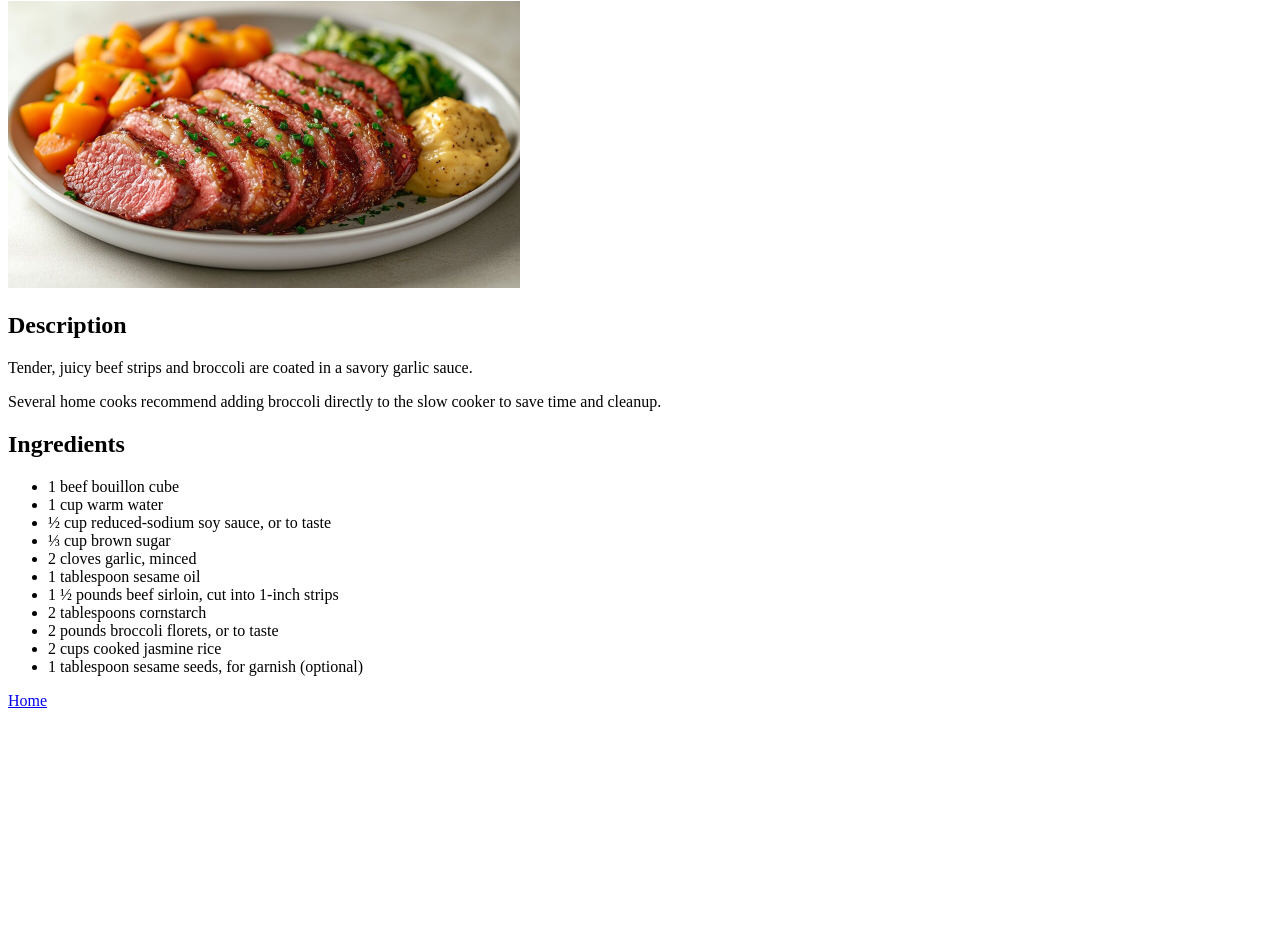
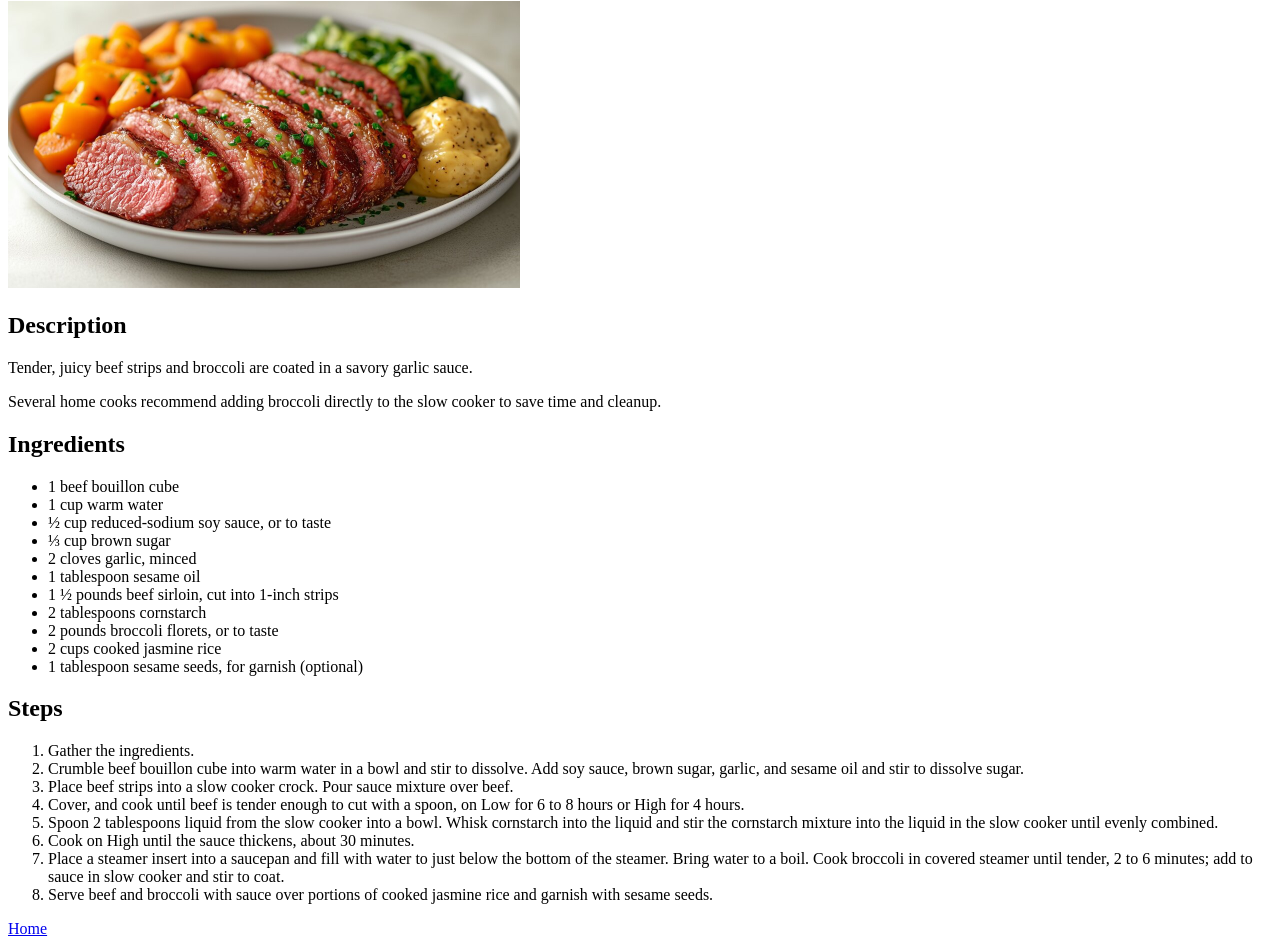
Before and after one commit to Beninakho/odin-recipes, a plain HTML site: page recipes/broccoli-beef.html in a window 1280 px wide. Shown: the part 79-1025 px from the top of the page. Before the commit the page ends 800 px from the top, so only its background shows below. Drawn offline with Linux system fonts and the light colour scheme.

Commit message:
Add a Steps ordered list
With <h2> I added a steps heading
Then I listed all the steps to make the food
I used <ol> to make an ordered list

```diff
--- a/recipes/broccoli-beef.html
+++ b/recipes/broccoli-beef.html
@@ -28,6 +28,19 @@
                 <li>2 cups cooked jasmine rice</li>
                 <li>1 tablespoon sesame seeds, for garnish (optional)</li>
             </ul>
+
+        <h2>Steps</h2>
+
+            <ol>
+                <li>Gather the ingredients.</li>
+                <li>Crumble beef bouillon cube into warm water in a bowl and stir to dissolve. Add soy sauce, brown sugar, garlic, and sesame oil and stir to dissolve sugar.</li>
+                <li>Place beef strips into a slow cooker crock. Pour sauce mixture over beef.</li>
+                <li>Cover, and cook until beef is tender enough to cut with a spoon, on Low for 6 to 8 hours or High for 4 hours.</li>
+                <li>Spoon 2 tablespoons liquid from the slow cooker into a bowl. Whisk cornstarch into the liquid and stir the cornstarch mixture into the liquid in the slow cooker until evenly combined.</li>
+                <li>Cook on High until the sauce thickens, about 30 minutes.</li>
+                <li>Place a steamer insert into a saucepan and fill with water to just below the bottom of the steamer. Bring water to a boil. Cook broccoli in covered steamer until tender, 2 to 6 minutes; add to sauce in slow cooker and stir to coat.</li>
+                <li>Serve beef and broccoli with sauce over portions of cooked jasmine rice and garnish with sesame seeds.</li>
+            </ol>
         <a href="../index.html">Home</a>
     </body>
 </html>
```
Also changed, not shown: recipes/sandwich.html (+8 -0 lines), recipes/soup.html (+10 -0 lines).
